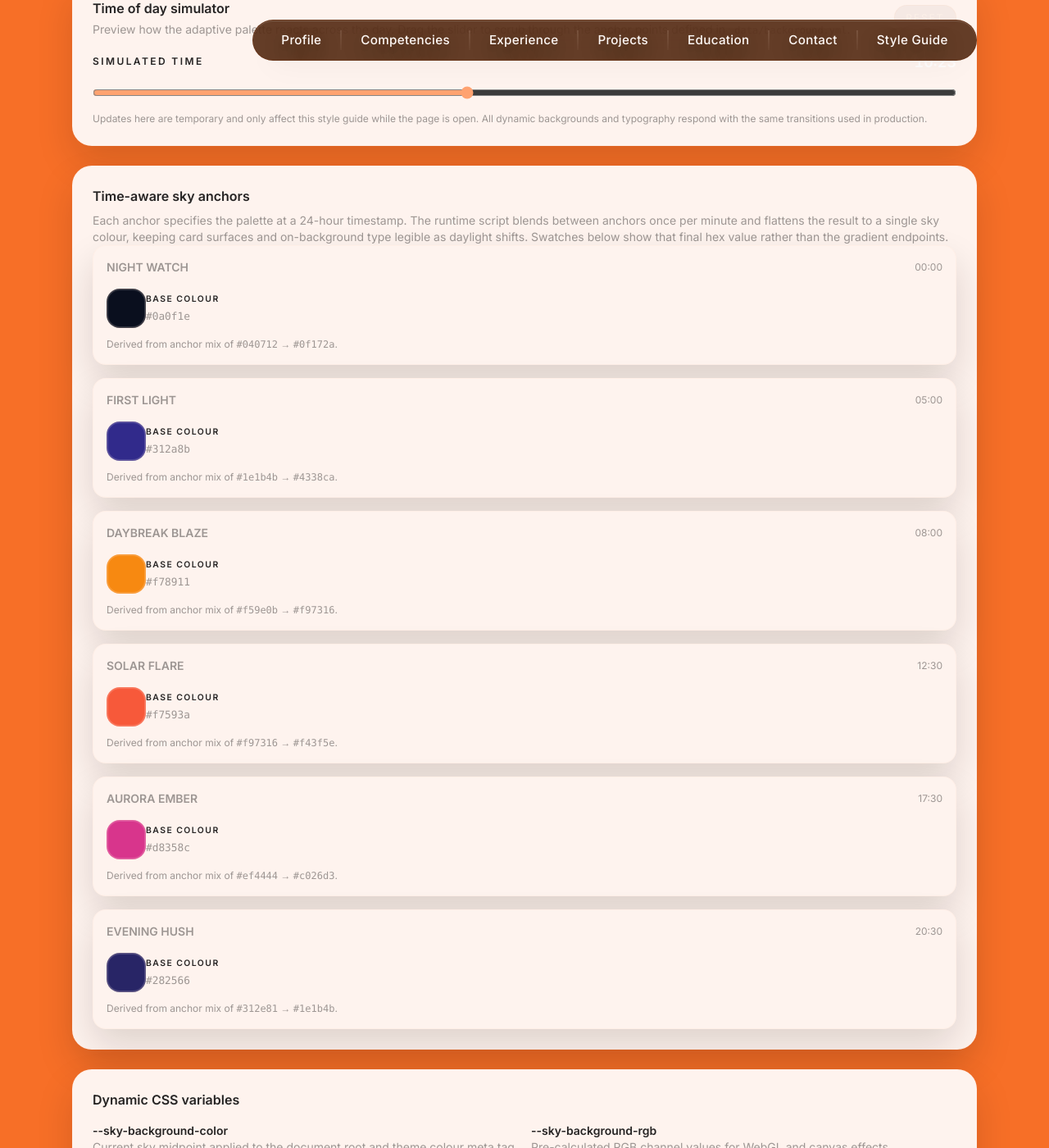
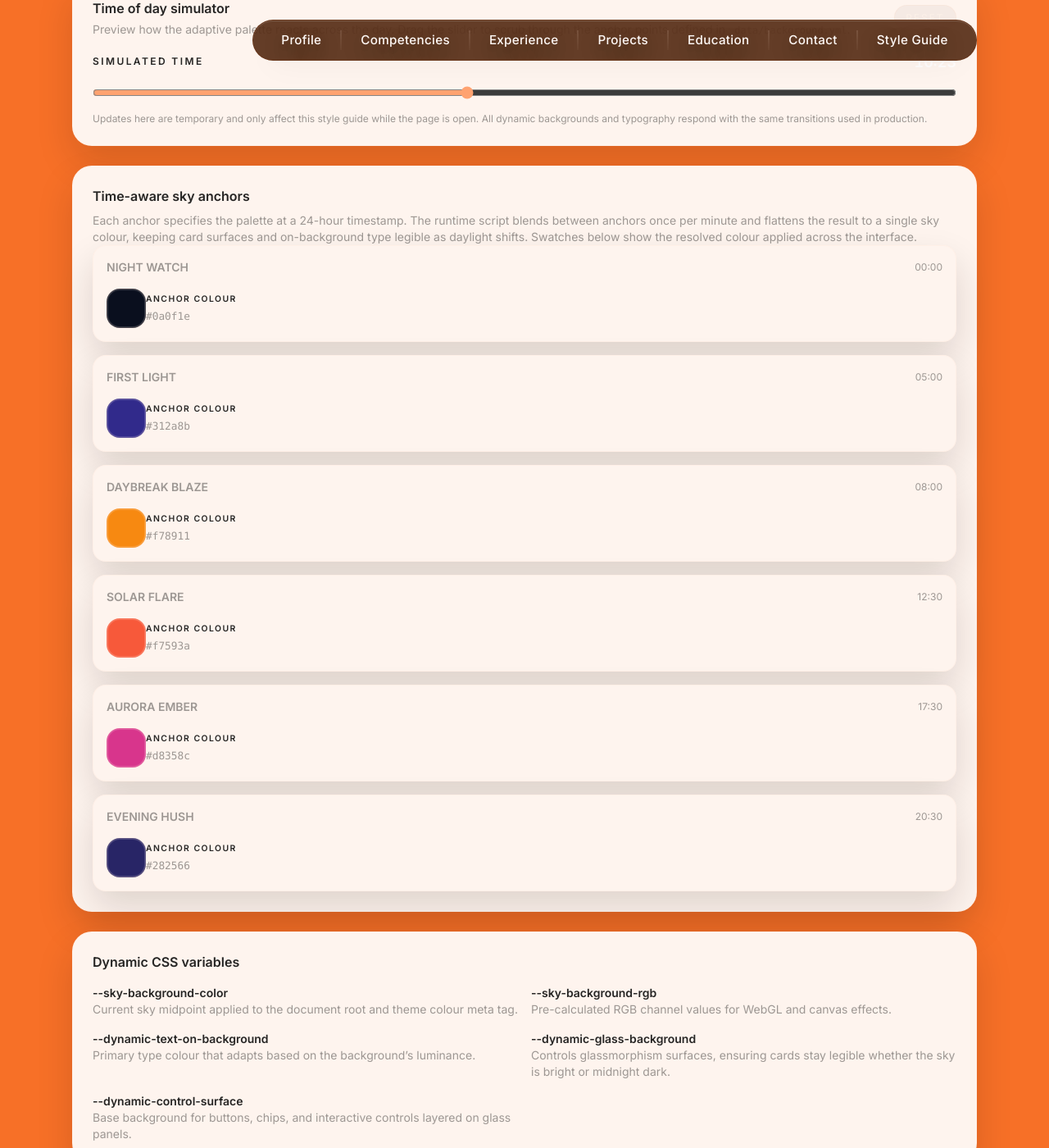
Before and after one commit to liammday/liamday-site, a Jekyll site: the page built from style-guide.md, in a window 1280 px wide and 1400 px high, scrolled down 1274 px. Shown: the whole window at 82% size. Built offline with Jekyll 4.4.1, drawn with Linux system fonts in a browser that asks for light colours; nearby versions of some CDN libraries; some of the changed lines change nothing that is shown; some of the changed text lies outside the part shown.

Commit message:
Remove gradient-based dynamic background logic

```diff
--- a/_data/background.yml
+++ b/_data/background.yml
@@ -4,31 +4,19 @@
 time_points:
   - label: "Night watch"
     time: "00:00"
-    gradient:
-      top: "#040712"
-      bottom: "#0f172a"
+    color: "#0a0f1e"
   - label: "First light"
     time: "05:00"
-    gradient:
-      top: "#1e1b4b"
-      bottom: "#4338ca"
+    color: "#312a8b"
   - label: "Daybreak blaze"
     time: "08:00"
-    gradient:
-      top: "#f59e0b"
-      bottom: "#f97316"
+    color: "#f78911"
   - label: "Solar flare"
     time: "12:30"
-    gradient:
-      top: "#f97316"
-      bottom: "#f43f5e"
+    color: "#f7593a"
   - label: "Aurora ember"
     time: "17:30"
-    gradient:
-      top: "#ef4444"
-      bottom: "#c026d3"
+    color: "#d8358c"
   - label: "Evening hush"
     time: "20:30"
-    gradient:
-      top: "#312e81"
-      bottom: "#1e1b4b"
+    color: "#282566"
--- a/_includes/head.html
+++ b/_includes/head.html
@@ -138,23 +138,17 @@
         return null;
       }
 
-      const gradient = entry.gradient && typeof entry.gradient === 'object' ? entry.gradient : {};
-      const top =
-        (typeof gradient.top === 'string' && gradient.top.trim()) ||
-        (typeof entry.top === 'string' && entry.top.trim()) ||
-        (typeof entry.color === 'string' && entry.color.trim()) ||
-        null;
-      const bottom =
-        (typeof gradient.bottom === 'string' && gradient.bottom.trim()) ||
-        (typeof entry.bottom === 'string' && entry.bottom.trim()) ||
-        (typeof entry.color === 'string' && entry.color.trim()) ||
-        top;
+      const color = typeof entry.color === 'string' && entry.color.trim() ? entry.color : null;
       const label =
         (typeof entry.label === 'string' && entry.label.trim()) ||
         (typeof fallbackLabel === 'string' && fallbackLabel.trim()) ||
         '';
 
-      return { top, bottom, label };
+      if (!color) {
+        return null;
+      }
+
+      return { color, label };
     };
 
     const parseTimeToMinutes = (value) => {
@@ -212,17 +206,15 @@
           return;
         }
 
-        const topHex = normalizeHex(config.top);
-        const bottomHex = normalizeHex(config.bottom || config.top);
+        const colorHex = normalizeHex(config.color);
 
-        if (!topHex && !bottomHex) {
+        if (!colorHex) {
           return;
         }
 
         anchors.set(normalizedMinutes, {
           minutes: normalizedMinutes,
-          top: topHex || bottomHex,
-          bottom: bottomHex || topHex,
+          color: colorHex,
           label: config.label
         });
       };
@@ -255,12 +247,11 @@
 
       const getDefaultBackground = () => {
         const fallback = buildBackgroundConfig(backgroundData?.default || backgroundData, backgroundData?.label);
-      if (fallback && fallback.top) {
-        fallback.bottom = fallback.bottom || fallback.top;
+        if (fallback && fallback.color) {
           return fallback;
         }
 
-      return { top: FALLBACK_BACKGROUND_HEX, bottom: FALLBACK_BACKGROUND_HEX, label: backgroundData?.label || '' };
+        return { color: FALLBACK_BACKGROUND_HEX, label: backgroundData?.label || '' };
       };
 
     const resolveInterpolatedBackground = () => {
@@ -272,8 +263,7 @@
         if (anchors.length === 1) {
           const single = anchors[0];
           return {
-          top: single.top,
-          bottom: single.bottom,
+            color: single.color,
             label: single.label
           };
         }
@@ -296,8 +286,7 @@
 
         if (previous.minutes === next.minutes) {
           return {
-          top: previous.top,
-          bottom: previous.bottom,
+            color: previous.color,
             label: previous.label
           };
         }
@@ -317,19 +306,15 @@
         const duration = endMinutes - startMinutes;
         const mixFactor = duration === 0 ? 0 : clamp01(elapsed / duration);
 
-      const startTop = hexToRgb(previous.top) || hexToRgb(FALLBACK_BACKGROUND_HEX);
-      const endTop = hexToRgb(next.top) || startTop;
-      const startBottom = hexToRgb(previous.bottom) || startTop;
-      const endBottom = hexToRgb(next.bottom) || endTop;
+        const startColor = hexToRgb(previous.color) || fallbackColor;
+        const endColor = hexToRgb(next.color) || startColor;
 
-      const topColor = mixRgb(startTop, endTop, mixFactor) || startTop;
-      const bottomColor = mixRgb(startBottom, endBottom, mixFactor) || startBottom;
+        const baseColor = mixRgb(startColor, endColor, mixFactor) || startColor;
 
         const label = mixFactor < 0.5 ? previous.label : next.label || previous.label;
 
         return {
-        top: rgbToHex(topColor),
-        bottom: rgbToHex(bottomColor),
+          color: rgbToHex(baseColor),
           label
         };
       };
@@ -343,14 +328,12 @@
       return getDefaultBackground();
     };
 
-    const applyDynamicPalette = (topColor, bottomColor = topColor) => {
-      if (!topColor && !bottomColor) {
+      const applyDynamicPalette = (baseColor) => {
+        if (!baseColor) {
           return;
         }
 
-      const primary = topColor || bottomColor;
-      const secondary = bottomColor || topColor;
-      const midpoint = mixRgb(primary, secondary, 0.5);
+        const midpoint = baseColor;
         const luminance = getRelativeLuminance(midpoint);
         const isDarkBackground = luminance < 0.48;
 
@@ -506,13 +489,10 @@
 
       const applyImmediateBackground = () => {
         const activeBackground = getActiveBackground();
-      const topHex = normalizeHex(activeBackground?.top) || fallbackHexNormalized;
-      const bottomHex = normalizeHex(activeBackground?.bottom) || topHex;
+        const colorHex = normalizeHex(activeBackground?.color) || fallbackHexNormalized;
 
-      const topColor = hexToRgb(topHex) || fallbackColor;
-      const bottomColor = hexToRgb(bottomHex) || topColor;
-      const baseColor = mixRgb(topColor, bottomColor, 0.5) || topColor;
-      const baseHex = rgbToHex(baseColor) || fallbackHexNormalized;
+        const baseColor = hexToRgb(colorHex) || fallbackColor;
+        const baseHex = rgbToHex(baseColor) || colorHex || fallbackHexNormalized;
 
       const rootElement = document.documentElement;
       if (!rootElement) {
@@ -530,7 +510,7 @@
         rootElement.removeAttribute('data-sky-label');
       }
 
-      applyDynamicPalette(topColor, bottomColor);
+        applyDynamicPalette(baseColor);
 
         const themeColorMeta = document.querySelector('meta[name="theme-color"]');
         if (themeColorMeta) {
--- a/_layouts/default.html
+++ b/_layouts/default.html
@@ -221,23 +221,17 @@
           return null;
         }
 
-        const gradient = entry.gradient && typeof entry.gradient === 'object' ? entry.gradient : {};
-        const top =
-          (typeof gradient.top === 'string' && gradient.top.trim()) ||
-          (typeof entry.top === 'string' && entry.top.trim()) ||
-          (typeof entry.color === 'string' && entry.color.trim()) ||
-          null;
-        const bottom =
-          (typeof gradient.bottom === 'string' && gradient.bottom.trim()) ||
-          (typeof entry.bottom === 'string' && entry.bottom.trim()) ||
-          (typeof entry.color === 'string' && entry.color.trim()) ||
-          top;
+        const color = typeof entry.color === 'string' && entry.color.trim() ? entry.color : null;
         const label =
           (typeof entry.label === 'string' && entry.label.trim()) ||
           (typeof fallbackLabel === 'string' && fallbackLabel.trim()) ||
           '';
 
-        return { top, bottom, label };
+        if (!color) {
+          return null;
+        }
+
+        return { color, label };
       };
 
       const parseTimeToMinutes = (value) => {
@@ -295,17 +289,15 @@
             return;
           }
 
-          const topHex = normalizeHex(config.top);
-          const bottomHex = normalizeHex(config.bottom || config.top);
+        const colorHex = normalizeHex(config.color);
 
-          if (!topHex && !bottomHex) {
+        if (!colorHex) {
           return;
         }
 
         anchors.set(normalizedMinutes, {
           minutes: normalizedMinutes,
-            top: topHex || bottomHex,
-            bottom: bottomHex || topHex,
+          color: colorHex,
           label: config.label
         });
       };
@@ -338,12 +330,11 @@
 
       const getDefaultBackground = () => {
         const fallback = buildBackgroundConfig(backgroundData?.default || backgroundData, backgroundData?.label);
-        if (fallback && fallback.top) {
-          fallback.bottom = fallback.bottom || fallback.top;
+        if (fallback && fallback.color) {
           return fallback;
         }
 
-        return { top: FALLBACK_BACKGROUND_HEX, bottom: FALLBACK_BACKGROUND_HEX, label: backgroundData?.label || '' };
+        return { color: FALLBACK_BACKGROUND_HEX, label: backgroundData?.label || '' };
       };
 
       const resolveInterpolatedBackground = () => {
@@ -356,8 +347,7 @@
           const single = anchors[0];
           const minutesOverride = clampCycleMinutes(SKY_RUNTIME.timeOverrideMinutes);
           return {
-            top: single.top,
-            bottom: single.bottom,
+            color: single.color,
             label: single.label,
             minutes: Number.isFinite(minutesOverride) ? minutesOverride : single.minutes
           };
@@ -387,9 +377,9 @@
 
         if (previous.minutes === next.minutes) {
           return {
-            top: previous.top,
-            bottom: previous.bottom,
-            label: previous.label
+            color: previous.color,
+            label: previous.label,
+            minutes: previous.minutes
           };
         }
 
@@ -408,20 +398,16 @@
         const duration = endMinutes - startMinutes;
         const mixFactor = duration === 0 ? 0 : clamp01(elapsed / duration);
 
-        const startTop = hexToRgb(previous.top) || fallbackColor;
-        const endTop = hexToRgb(next.top) || startTop;
-        const startBottom = hexToRgb(previous.bottom) || startTop;
-        const endBottom = hexToRgb(next.bottom) || endTop;
+        const startColor = hexToRgb(previous.color) || fallbackColor;
+        const endColor = hexToRgb(next.color) || startColor;
 
-        const topColor = mixRgb(startTop, endTop, mixFactor) || startTop;
-        const bottomColor = mixRgb(startBottom, endBottom, mixFactor) || startBottom;
+        const baseColor = mixRgb(startColor, endColor, mixFactor) || startColor;
 
         const label = mixFactor < 0.5 ? previous.label : next.label || previous.label;
         const normalizedMinutes = ((currentMinutes % TOTAL_MINUTES) + TOTAL_MINUTES) % TOTAL_MINUTES;
 
         return {
-          top: rgbToHex(topColor),
-          bottom: rgbToHex(bottomColor),
+          color: rgbToHex(baseColor),
           label,
           minutes: normalizedMinutes
         };
@@ -550,14 +536,12 @@
         return { base, hover, strong, muted, contrast };
       };
 
-      const applyDynamicPalette = (topColor, bottomColor = topColor) => {
-        if (!topColor && !bottomColor) {
+        const applyDynamicPalette = (baseColor) => {
+          if (!baseColor) {
             return;
           }
 
-        const primary = topColor || bottomColor;
-        const secondary = bottomColor || topColor;
-        const midpoint = mixRgb(primary, secondary, 0.5);
+          const midpoint = baseColor;
           const luminance = getRelativeLuminance(midpoint);
           const isDarkBackground = luminance < 0.48;
 
@@ -638,19 +622,14 @@
 
       const applyBackground = () => {
         const activeBackground = getActiveBackground();
-        const topHex = normalizeHex(activeBackground?.top) || fallbackHexNormalized;
-        const bottomHex = normalizeHex(activeBackground?.bottom) || topHex || fallbackHexNormalized;
+        const colorHex = normalizeHex(activeBackground?.color) || fallbackHexNormalized;
 
-        const topColor = hexToRgb(topHex) || fallbackColor;
-        const bottomColor = hexToRgb(bottomHex) || topColor || fallbackColor;
-        const baseColor = mixRgb(topColor, bottomColor, 0.5) || topColor || fallbackColor;
-        const baseHex = rgbToHex(baseColor) || fallbackHexNormalized;
+        const baseColor = hexToRgb(colorHex) || fallbackColor;
+        const baseHex = rgbToHex(baseColor) || colorHex || fallbackHexNormalized;
 
         const rootElement = document.documentElement;
         rootElement.style.setProperty('--sky-background-color', baseHex);
         rootElement.style.setProperty('--sky-background-rgb', rgbValuesToString(baseColor));
-        rootElement.style.removeProperty('--sky-gradient-top');
-        rootElement.style.removeProperty('--sky-gradient-bottom');
         rootElement.style.backgroundColor = baseHex;
         rootElement.style.backgroundImage = 'none';
 
@@ -665,16 +644,16 @@
           themeColorMeta.setAttribute('content', baseHex);
         }
 
-        applyDynamicPalette(topColor, bottomColor);
+        applyDynamicPalette(baseColor);
         enableBackgroundTransitions();
 
         const normalizedMinutes = Number.isFinite(SKY_RUNTIME.timeOverrideMinutes)
           ? clampCycleMinutes(SKY_RUNTIME.timeOverrideMinutes)
           : clampCycleMinutes(activeBackground?.minutes);
         const detail = {
-          top: topHex,
-          bottom: bottomHex,
+          color: baseHex,
           base: baseHex,
+          hex: baseHex,
           label: activeBackground?.label || '',
           minutes: normalizedMinutes,
           isOverride: Number.isFinite(SKY_RUNTIME.timeOverrideMinutes)
--- a/style-guide.md
+++ b/style-guide.md
@@ -256,48 +256,41 @@
       {% if time_points %}
       <div class="card-surface rounded-3xl border p-6 backdrop-blur">
         <h3 class="text-base font-semibold text-on-card">Time-aware sky anchors</h3>
-        <p class="mt-2 text-sm text-on-card-muted">
-          Each anchor specifies the palette at a 24-hour timestamp. The runtime script blends between anchors once per minute
-          and flattens the result to a single sky colour, keeping card surfaces and on-background type legible as daylight
-          shifts. Swatches below show that final hex value rather than the gradient endpoints.
-        </p>
-        <div class="mt-5 grid gap-4 lg:grid-cols-2">
-          {% for point in time_points %}
-          {% assign top_color = point.color | default: point.top | default: point.gradient.top | default: background.color %}
-          {% assign bottom_color = point.bottom | default: point.gradient.bottom | default: top_color %}
-          <div
-            class="card-surface rounded-2xl border p-4 backdrop-blur"
-            data-sg-anchor
-            data-top="{{ top_color | default: background.color | default: '#050712' }}"
-            data-bottom="{{ bottom_color | default: top_color | default: background.color | default: '#050712' }}"
-            data-fallback="{{ background.color | default: '#050712' }}"
-          >
-            <div class="flex flex-wrap items-center justify-between gap-3">
-              <p class="text-sm font-semibold uppercase tracking-[0.25em] text-on-card-muted">{{ point.label }}</p>
-              <p class="font-mono text-xs text-on-card-muted">{{ point.time }}</p>
-            </div>
-            <div class="sg-anchor-swatches" aria-hidden="true">
-              <div class="flex items-center gap-3">
-                <div
-                  class="sg-anchor-swatch"
-                  data-sg-anchor-swatch
-                  style="--swatch-color: {{ top_color | default: '#050712' }};"
-                ></div>
-                <div class="sg-anchor-swatch__meta">
-                  <span class="sg-anchor-swatch__label">Base colour</span>
-                  <code data-sg-anchor-hex>{{ top_color | default: '#050712' }}</code>
+          <p class="mt-2 text-sm text-on-card-muted">
+            Each anchor specifies the palette at a 24-hour timestamp. The runtime script blends between anchors once per minute
+            and flattens the result to a single sky colour, keeping card surfaces and on-background type legible as daylight
+            shifts. Swatches below show the resolved colour applied across the interface.
+          </p>
+          <div class="mt-5 grid gap-4 lg:grid-cols-2">
+            {% for point in time_points %}
+            {% assign anchor_color = point.color | default: background.color | default: '#050712' %}
+            <div
+              class="card-surface rounded-2xl border p-4 backdrop-blur"
+              data-sg-anchor
+              data-color="{{ anchor_color }}"
+              data-fallback="{{ background.color | default: '#050712' }}"
+            >
+              <div class="flex flex-wrap items-center justify-between gap-3">
+                <p class="text-sm font-semibold uppercase tracking-[0.25em] text-on-card-muted">{{ point.label }}</p>
+                <p class="font-mono text-xs text-on-card-muted">{{ point.time }}</p>
+              </div>
+              <div class="sg-anchor-swatches" aria-hidden="true">
+                <div class="flex items-center gap-3">
+                  <div
+                    class="sg-anchor-swatch"
+                    data-sg-anchor-swatch
+                    style="--swatch-color: {{ anchor_color | default: '#050712' }};"
+                  ></div>
+                  <div class="sg-anchor-swatch__meta">
+                    <span class="sg-anchor-swatch__label">Anchor colour</span>
+                    <code data-sg-anchor-hex>{{ anchor_color | default: '#050712' }}</code>
+                  </div>
                 </div>
               </div>
             </div>
-            {% if bottom_color and bottom_color != top_color %}
-            <p class="mt-3 text-xs text-on-card-muted">
-              Derived from anchor mix of <code>{{ top_color }}</code> → <code>{{ bottom_color }}</code>.
-            </p>
-            {% endif %}
+            {% endfor %}
           </div>
-          {% endfor %}
         </div>
-      </div>
       {% endif %}
       <div class="card-surface rounded-3xl border p-6 backdrop-blur">
         <h3 class="text-base font-semibold text-on-card">Dynamic CSS variables</h3>
@@ -568,23 +561,6 @@
     const MINUTES_IN_DAY = 24 * 60;
     const FALLBACK_HEX = '#050712';
 
-    const clampChannel = (value) => {
-      const numeric = Number(value);
-      if (Number.isNaN(numeric)) {
-        return 0;
-      }
-      return Math.max(0, Math.min(255, Math.round(numeric)));
-    };
-
-    const componentToHex = (value) => clampChannel(value).toString(16).padStart(2, '0');
-
-    const rgbToHex = (color) => {
-      if (!color) {
-        return null;
-      }
-      return `#${componentToHex(color.r)}${componentToHex(color.g)}${componentToHex(color.b)}`;
-    };
-
     const normalizeHex = (value) => {
       if (typeof value !== 'string') {
         return null;
@@ -612,76 +588,20 @@
       return `#${hex.toLowerCase()}`;
     };
 
-    const hexToRgb = (value) => {
-      const normalized = normalizeHex(value);
-      if (!normalized) {
-        return null;
-      }
-
-      const int = Number.parseInt(normalized.slice(1), 16);
-      if (Number.isNaN(int)) {
-        return null;
-      }
-
-      return {
-        r: (int >> 16) & 255,
-        g: (int >> 8) & 255,
-        b: int & 255
-      };
-    };
-
-    const clamp01 = (value) => {
-      const numeric = Number(value);
-      if (Number.isNaN(numeric)) {
-        return 0;
-      }
-      return Math.min(Math.max(numeric, 0), 1);
-    };
-
-    const mixRgb = (start, end, factor = 0.5) => {
-      if (!start && !end) {
-        return null;
-      }
-      if (!start) {
-        return end;
-      }
-      if (!end) {
-        return start;
-      }
-
-      const mixFactor = clamp01(factor);
-      return {
-        r: Math.round(start.r + (end.r - start.r) * mixFactor),
-        g: Math.round(start.g + (end.g - start.g) * mixFactor),
-        b: Math.round(start.b + (end.b - start.b) * mixFactor)
-      };
-    };
-
-    const FALLBACK_RGB = hexToRgb(FALLBACK_HEX);
-
-    const computeBaseHex = (top, bottom, fallback = FALLBACK_HEX) => {
-      const fallbackColor = hexToRgb(fallback) || FALLBACK_RGB;
-      const topColor = hexToRgb(top) || fallbackColor;
-      const bottomColor = hexToRgb(bottom) || topColor;
-      const baseColor = mixRgb(topColor, bottomColor, 0.5) || topColor || bottomColor || fallbackColor;
-      return rgbToHex(baseColor) || normalizeHex(fallback) || FALLBACK_HEX;
-    };
-
     const updateAnchorSwatches = () => {
       anchorCards.forEach((card) => {
-        const topHex = card.getAttribute('data-top');
-        const bottomHex = card.getAttribute('data-bottom');
-        const fallbackHex = card.getAttribute('data-fallback') || FALLBACK_HEX;
-        const baseHex = computeBaseHex(topHex, bottomHex, fallbackHex) || FALLBACK_HEX;
+        const colorHex = normalizeHex(card.getAttribute('data-color'));
+        const fallbackHex = normalizeHex(card.getAttribute('data-fallback')) || FALLBACK_HEX;
+        const resolvedHex = colorHex || fallbackHex || FALLBACK_HEX;
         const swatch = card.querySelector('[data-sg-anchor-swatch]');
         const hexLabel = card.querySelector('[data-sg-anchor-hex]');
 
-        if (swatch && baseHex) {
-          swatch.style.setProperty('--swatch-color', baseHex);
+        if (swatch && resolvedHex) {
+          swatch.style.setProperty('--swatch-color', resolvedHex);
         }
 
-        if (hexLabel && baseHex) {
-          hexLabel.textContent = baseHex;
+        if (hexLabel && resolvedHex) {
+          hexLabel.textContent = resolvedHex;
         }
       });
     };
```
Lines whose indentation alone changed are shown as unchanged.
